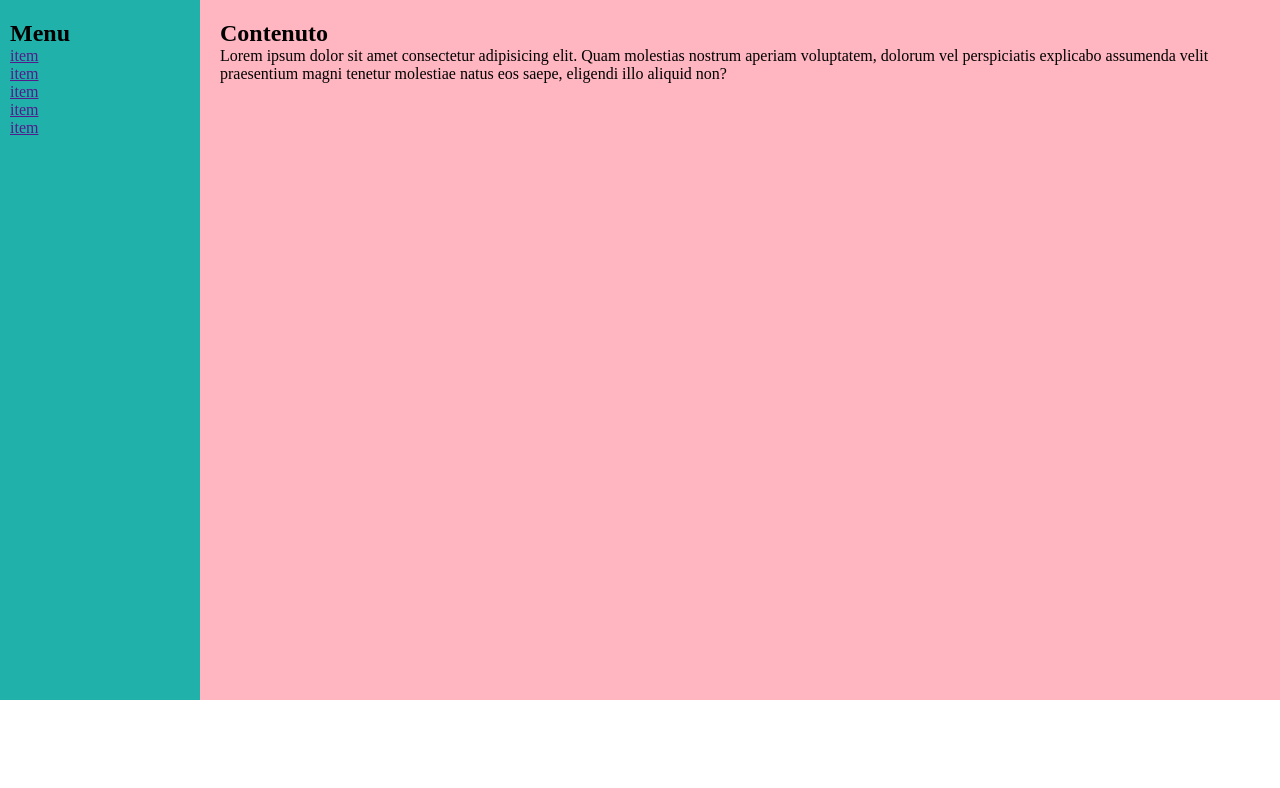
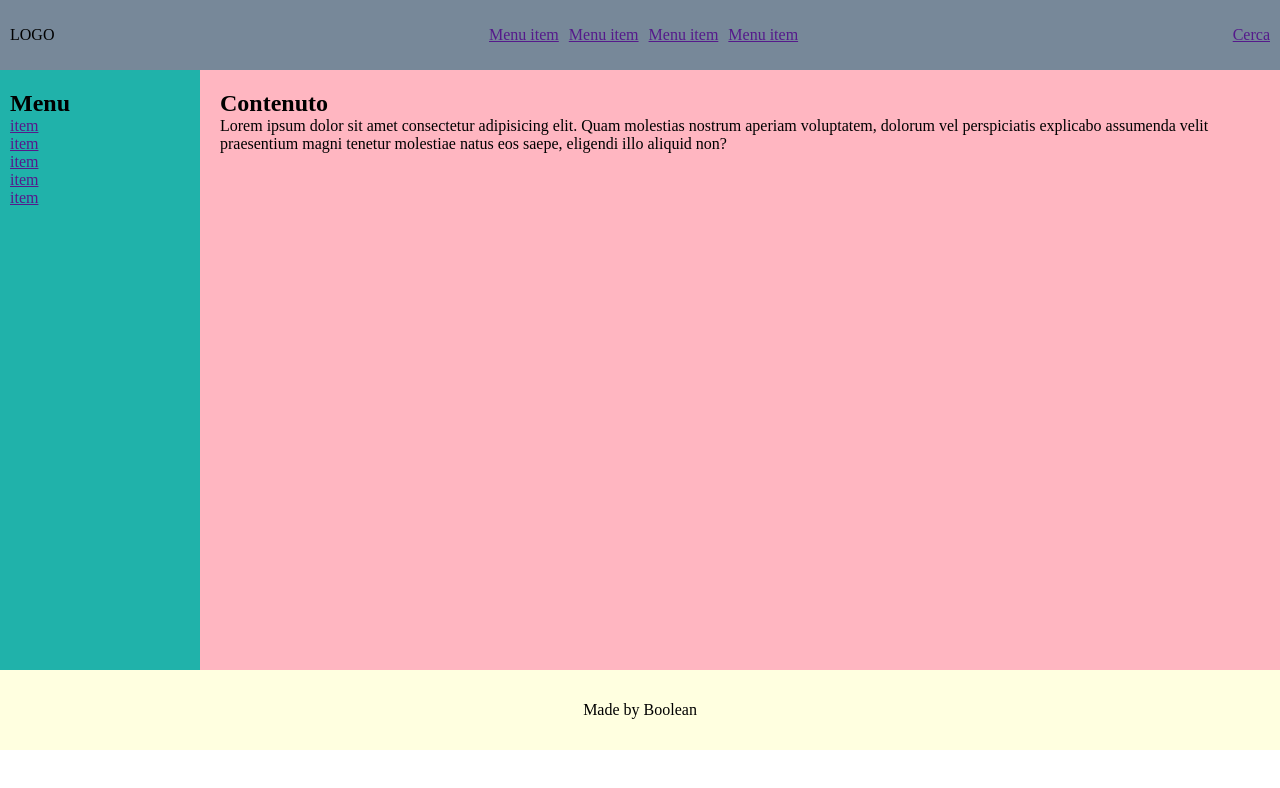
Before and after one commit to olgas-class/css-flex-grid-layout, a plain HTML site: page layout-1/index.html in a window 1280 px wide. Drawn offline with Linux system fonts and the light colour scheme.

Commit message:
Add: header and footer

```diff
--- a/layout-1/css/style.css
+++ b/layout-1/css/style.css
@@ -10,15 +10,33 @@
     box-sizing: border-box;
 }
 
+/* HEADER */
+header {
+    display: flex;
+    justify-content: space-between;
+    align-items: center;
+    height: 70px;
+    padding: 0 10px;
+    /* DEBUG */
+    background-color: lightslategray;
+}
+
+.header-nav ul {
+    display: flex;
+    gap: 10px;
+    list-style-type: none;
+}
+
+/* MAIN */
 .container {
     display: flex;
 
     /* DEBUG */
-    min-height: 700px;
+    min-height: 600px;
     background-color: lightblue;
 }
 
-nav {
+.container nav {
     width: var(--sidebar-width);
     padding: 20px 10px;
     /* DEBUG */
@@ -32,3 +50,13 @@ main {
     /* DEBUG */
     background-color: lightpink;
 }
+
+/* FOOTER */
+footer {
+    display: flex;
+    justify-content: center;
+    align-items: center;
+    min-height: 80px;
+    /* DEBUG */
+    background-color: lightyellow;
+}
--- a/layout-1/index.html
+++ b/layout-1/index.html
@@ -10,6 +10,33 @@
 </head>
 <body>
 
+    <!-- Header -->
+    <header>
+        <!-- Logo -->
+        <div id="logo">LOGO</div>
+        <!-- /Logo -->
+
+        <!-- Header navigation -->
+        <nav class="header-nav">
+            <ul>
+                <li><a href="">Menu item</a></li>
+                <li><a href="">Menu item</a></li>
+                <li><a href="">Menu item</a></li>
+                <li><a href="">Menu item</a></li>
+            </ul>
+        </nav>
+        <!-- Header navigation -->
+
+        <!-- Action buttons -->
+        <div class="actions">
+            <a href="">Cerca</a>
+        </div>
+        <!-- /Action buttons -->
+
+    </header>
+    <!-- Header -->
+
+    <!-- Main -->
     <div class="container">
         <!-- Left column - navbar -->
         <nav>
@@ -30,8 +57,14 @@
             Lorem ipsum dolor sit amet consectetur adipisicing elit. Quam molestias nostrum aperiam voluptatem, dolorum vel perspiciatis explicabo assumenda velit praesentium magni tenetur molestiae natus eos saepe, eligendi illo aliquid non?
         </main>
         <!-- /Main content -->
+    </div>
+    <!-- /Main -->
 
-    </div>
+    <!-- Footer -->
+    <footer>
+        <p>Made by Boolean</p>
+    </footer>
+    <!-- /Footer -->
 
 </body>
 </html>
```
